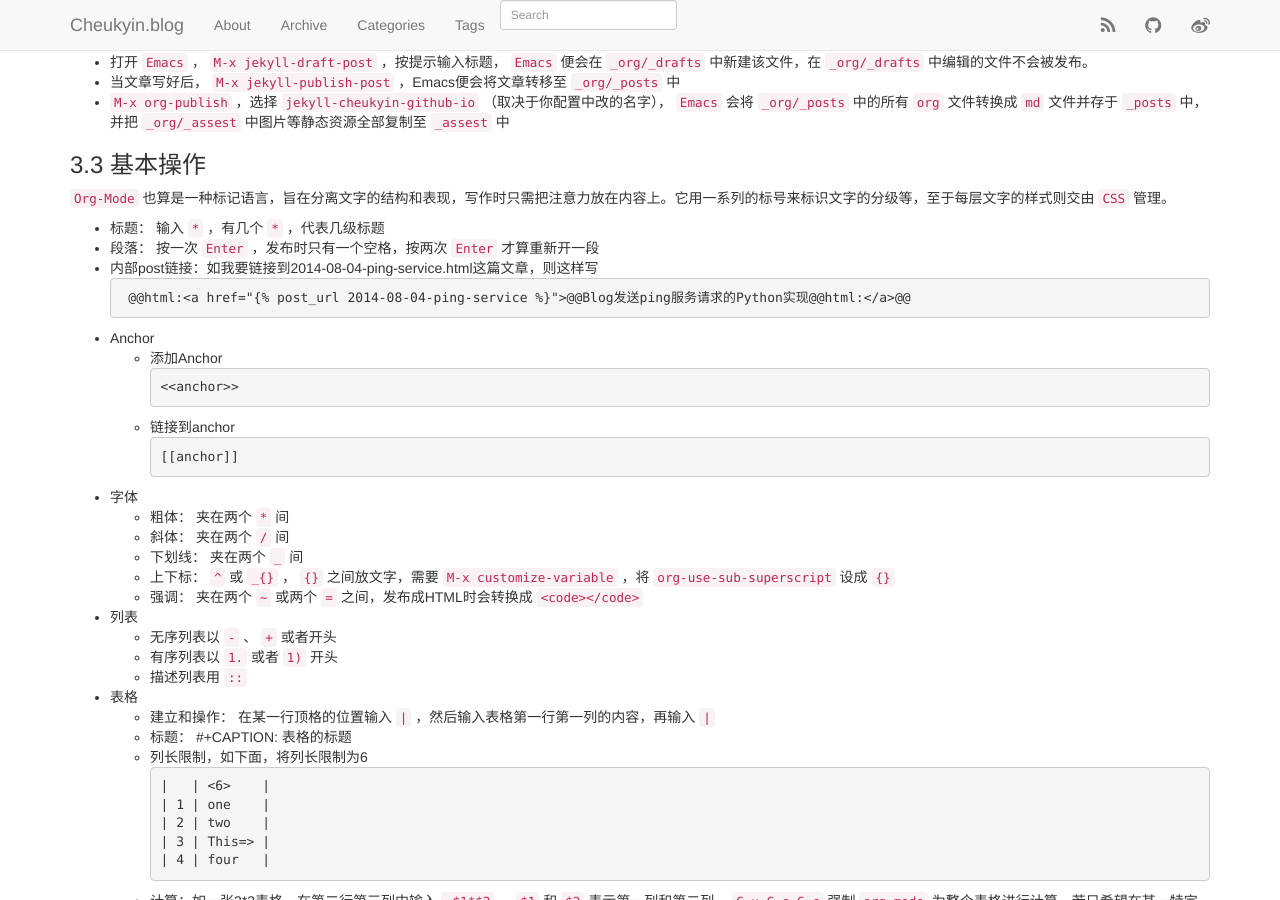
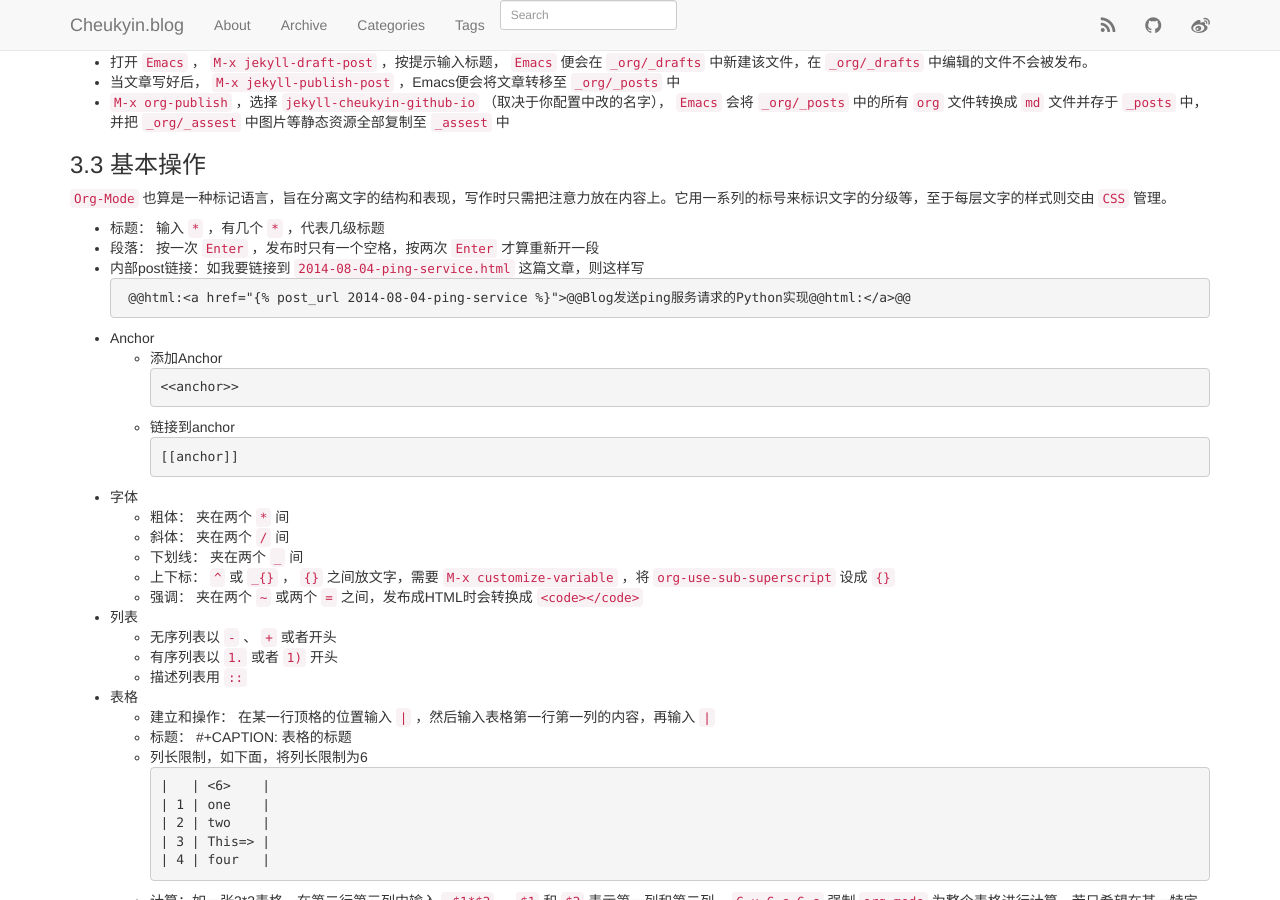
Before and after one commit to Cheukyin/Cheukyin.github.io, a Jekyll site: the page built from _posts/2014-08-01-org2jekyll.html, in a window 1280 px wide and 900 px high, scrolled down 2434 px. Built offline with Jekyll 4.4.1, drawn with Linux system fonts in a browser that asks for light colours; nearby versions of some CDN libraries; library files that are not in the unit come from our copies; Markdown is read by kramdown in place of the engine named in the settings; comment, search, counter and statistics services are not loaded.

```diff
--- a/_org/_posts/2014-08-01-org2jekyll.org
+++ b/_org/_posts/2014-08-01-org2jekyll.org
@@ -140,7 +140,7 @@ Directory structure:
 
 - 标题： 输入 ~*~ ，有几个 ~*~ ，代表几级标题
 - 段落： 按一次 ~Enter~ ，发布时只有一个空格，按两次 ~Enter~ 才算重新开一段
-- 内部post链接：如我要链接到2014-08-04-ping-service.html这篇文章，则这样写
+- 内部post链接：如我要链接到 ~2014-08-04-ping-service.html~ 这篇文章，则这样写
 	#+begin_src org
 	{% raw %} @@html:<a href="{% post_url 2014-08-04-ping-service %}">@@Blog发送ping服务请求的Python实现@@html:</a>@@ {% endraw %}
 	#+end_src
--- a/_posts/2014-08-01-org2jekyll.html
+++ b/_posts/2014-08-01-org2jekyll.html
@@ -229,7 +229,7 @@ Directory structure:
 </li>
 <li>段落： 按一次 <code>Enter</code> ，发布时只有一个空格，按两次 <code>Enter</code> 才算重新开一段
 </li>
-<li>内部post链接：如我要链接到2014-08-04-ping-service.html这篇文章，则这样写
+<li>内部post链接：如我要链接到 <code>2014-08-04-ping-service.html</code> 这篇文章，则这样写
 <div class="org-src-container">
 
 <pre class="src src-org">{% raw %} @@html:&lt;a href="{% post_url 2014-08-04-ping-service %}"&gt;@@Blog&#21457;&#36865;ping&#26381;&#21153;&#35831;&#27714;&#30340;Python&#23454;&#29616;@@html:&lt;/a&gt;@@ {% endraw %}
```
